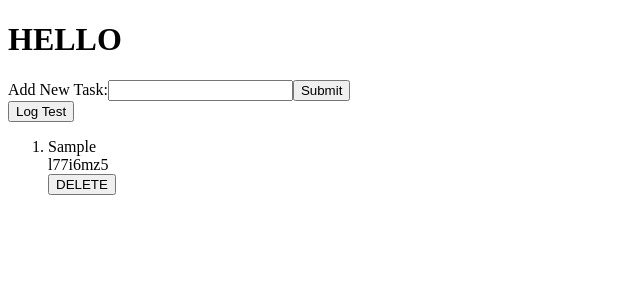
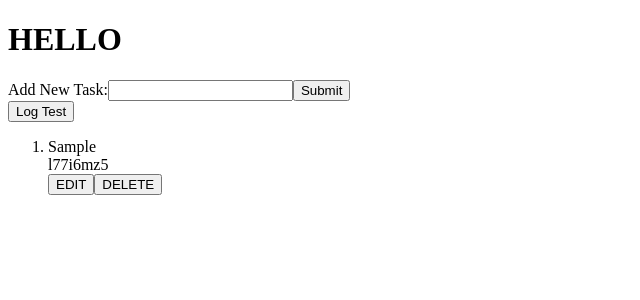
Before and after one commit to rygho90/react-practice-2, a React (Create React App) app: page / in a window 1280 px wide. Both pictures are taken after typing "Sample" into the empty fields and a click on the input "Submit". Shown: the top 300 px of the page, without its empty margins (0-640 px from the left). Built offline with nearby package versions, Linux system fonts and the light colour scheme.

Commit message:
Conditionally render task item text and edit button

```diff
--- a/src/components/TaskItem.js
+++ b/src/components/TaskItem.js
@@ -3,21 +3,41 @@ import React, { Component } from "react";
 class TaskItem extends Component {
   constructor(props) {
     super(props);
-    this.logTask = this.logTask.bind(this);
+    this.deleteTask = this.deleteTask.bind(this);
+    this.toggleEdit = this.toggleEdit.bind(this);
+    this.state = {isEditing: false}
   }
 
-  logTask() {
+  deleteTask() {
     this.props.handleDelete(this.props.taskID);
+  }
+
+  toggleEdit() {
+    this.setState({isEditing: true})
   }
 
   render() {
     const { taskID, text } = this.props;
+    const isEditing = this.state.isEditing;
+    let textField;
+    let changeButton;
+
+    if (isEditing) {
+        textField = <input type="text" value={text} />
+        changeButton = <button onClick={this.toggleEdit}>RESUBMIT</button>
+    } else {
+        textField = <div>{text}</div>
+        changeButton = <button onClick={this.toggleEdit}>EDIT</button>
+    }
 
     return (
       <li>
-        <div>{text}</div>
+        {/* Conditionally render the below line. If not editing, should be a div. If editing, should be input field. Pass down handleChange to this input field. */}
+        {textField}
         <div>{taskID}</div>
-        <button onClick={this.logTask}>DELETE</button>
+        {/* Clicking EDIT toggles button into SUBMIT. The SUBMIT button will need an onClick function similar to delete which updates grandpa state. */}
+        {changeButton}
+        <button onClick={this.deleteTask}>DELETE</button>
       </li>
     );
   }
```
